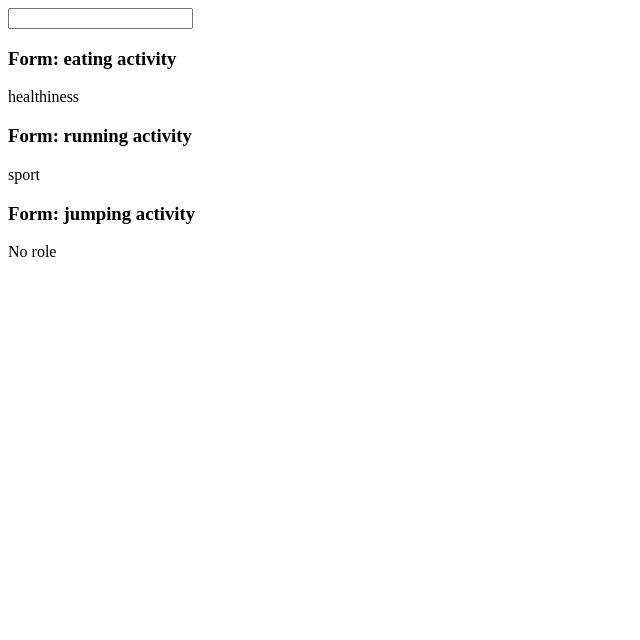
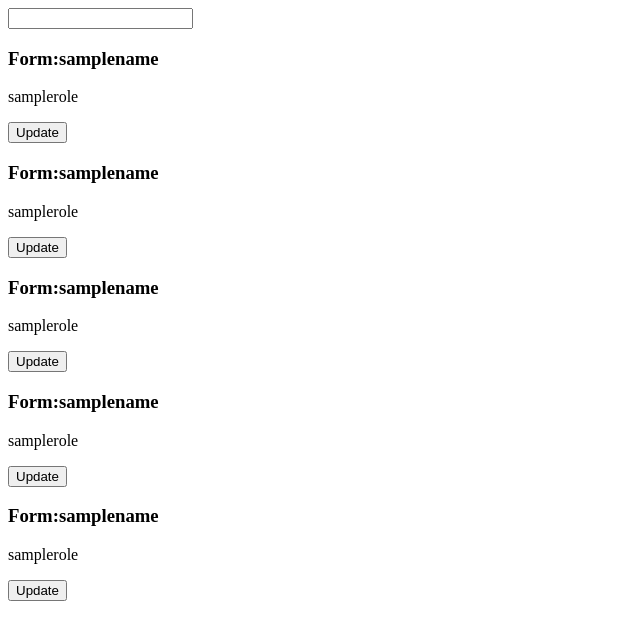
Before and after one commit to UAlberta-CMPUT401/nstep-storytelling, a React app in the folder frontend/: page / in a window 1280 px wide. Shown: the top 640 px of the page, without its empty margins (0-640 px from the left). Built offline with nearby package versions, Linux system fonts and the light colour scheme; the HTML template or start-up script is replaced by a standard one.

Commit message:
Arrays for 'Form' component, eslint updates
Arrays for 'Form' component:
- Forms can now be stored in arrays instead of hardcoded

eslint updates:
- Now ignoring some unnecessarily stringent rules.

```diff
--- a/frontend/src/App.jsx
+++ b/frontend/src/App.jsx
@@ -1,22 +1,35 @@
-import React from 'react';
+import React, { useState } from 'react';
 import Form from './components/Form';
-import { useState } from 'react';
 
 function App() {
   const [role, setRole] = useState('sport');
+  const [forms, setForms] = useState(
+    [
+      { name: 'samplename', role: 'samplerole' },
+      { name: 'samplename', role: 'samplerole' },
+      { name: 'samplename', role: 'samplerole' },
+      { name: 'samplename', role: 'samplerole' },
+      { name: 'samplename', role: 'samplerole' },
+    ],
+  );
   const showForms = true;
   return (
     <div className="App">
       {showForms
         ? (
           <>
-          <input type='text' onChange={(e) => {
-            console.log(e.target.value);
-            setRole(e.target.value);
-          }}/>
-            <Form name="eating activity" role="healthiness" />
-            <Form name="running activity" role={role}/>
-            <Form name="jumping activity  " />
+            <input
+              type="text"
+              onChange={(e) => {
+                console.log(e.target.value);
+                setRole(e.target.value);
+              }}
+            />
+            <div>
+              {forms.map((form) => {
+                return (<Form key={form.id} name={form.name} role={form.role} />);
+              })}
+            </div>
           </>
         )
         : <p>You cannot see the forms.</p>}
--- a/frontend/src/components/Form.jsx
+++ b/frontend/src/components/Form.jsx
@@ -2,10 +2,15 @@ function Form(props) {
   return (
     <>
       <h3>
-                Form: {
+        Form:
+        {
                 props.name
-            } </h3>
+            }
+      </h3>
       {props.role ? <p>{props.role}</p> : <p>No role</p>}
+      <button>
+        Update
+      </button>
     </>
   );
 }
```
Also changed, not shown: frontend/.eslintrc.json. Lines whose indentation alone changed are shown as unchanged.
